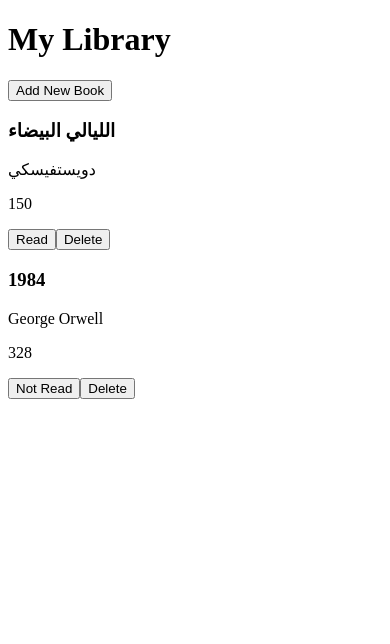
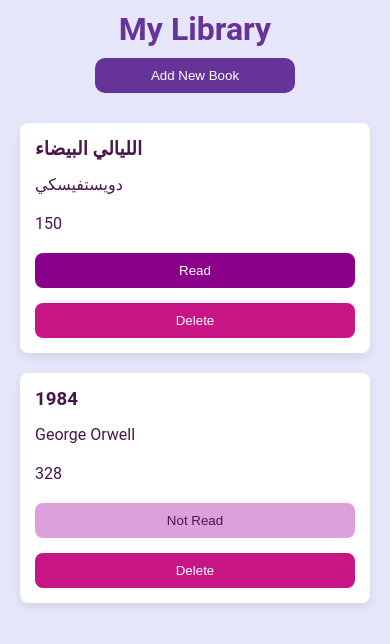
Before and after one commit to alialkousa442/Library, a plain HTML site: page index.html in a window 390 px wide. Drawn offline with Linux system fonts and the light colour scheme.

Commit message:
Implement final responsive CSS styles and card layouts

```diff
--- a/index.html
+++ b/index.html
@@ -3,13 +3,14 @@
 
 <head>
     <meta charset="UTF-8">
-    <title>Document</title>
+    <title>My Library</title>
+    <link rel="stylesheet" href="style.css">
 </head>
 
 <body>
     <header>
         <h1>My Library</h1>
-        <button id="addBook" >Add New Book</button>
+        <button id="addBook">Add New Book</button>
     </header>
     <main id="lib-container">
 
@@ -21,16 +22,14 @@
             <label for="author">The Author</label>
             <input type="text" id="author" placeholder="th author" required>
             <label for="nump">Pages Number</label>
-            <input type="number" min="1" id="nump" placeholder="Pages number" >
+            <input type="number" min="1" id="nump" placeholder="Pages number">
             <label for="check">Read Status</label>
             <input type="checkbox" id="check">
             <button type="submit">Add Book</button>
             <button id="cancel" type="button">Cancel </button>
         </form>
     </dialog>
-    <div>
 
-    </div>
     <script src="script.js"></script>
 </body>
 
--- a/script.js
+++ b/script.js
@@ -88,6 +88,10 @@
         const delet = document.createElement("button");
         delet.textContent = "Delete";
         status.textContent = book.isRead ? "Read" : "Not Read";
+        if(status.textContent==="Read")
+            status.classList.add("read");
+        else status.classList.add("nread")
+        delet.classList.add("delete");
         function fStatus() {
             book.changeStatus();
             saveLocal();
--- /dev/null
+++ b/style.css
@@ -0,0 +1,87 @@
+* {
+    margin: 0;
+    padding: 0;
+    box-sizing: border-box;
+}
+
+body {
+    background-color: lavender;
+    color: #2D3436;
+    font-family: "Roboto", sans-serif;
+}
+
+header h1 {
+    color: rebeccapurple;
+    margin: 10px;
+    text-align: center;
+}
+
+header button {
+    background-color: rebeccapurple;
+    display: block;
+    width: 200px;
+    margin: 10px auto;
+    color: white;
+    padding: 10px;
+    outline: none;
+    border: none;
+    border-radius: 10px;
+    cursor: pointer;
+}
+
+#lib-container {
+    display: grid;
+    grid-template-columns: repeat(auto-fit, minmax(200px, 1fr));
+    gap: 20px;
+    padding: 20px;
+}
+.stylecard{ box-shadow: 0 4px 10px rgba(0, 0, 0, 0.08);
+    display: flex;
+    flex-direction: column;
+    gap: 15px;
+}
+.stylecard p{min-height: 1.5em;}
+
+.stylecard,
+dialog {
+    background-color: white;
+    color: #4A154B;
+    padding: 15px;
+    border-radius: 8px;
+}
+dialog{border: none;
+margin: auto;}
+
+.stylecard .read {
+    background-color: darkmagenta;
+    outline: none;
+    border: none;
+    color: white;
+    padding: 10px;
+    border-radius: 8px;
+    cursor: pointer;
+}
+
+.stylecard .nread {
+    background-color: plum;
+    outline: none;
+    color: #4A154B;
+    cursor: pointer;
+    border: none;
+    padding: 10px;
+    border-radius: 8px;
+}
+
+.stylecard .delete {
+    background-color: mediumvioletred;
+    outline: none;
+    border: none;
+    color: white;
+    cursor: pointer;
+    padding: 10px;
+    border-radius: 8px;
+}
+button{transition: 0.3s;}
+button:hover{
+    opacity: 0.85;
+}
```
